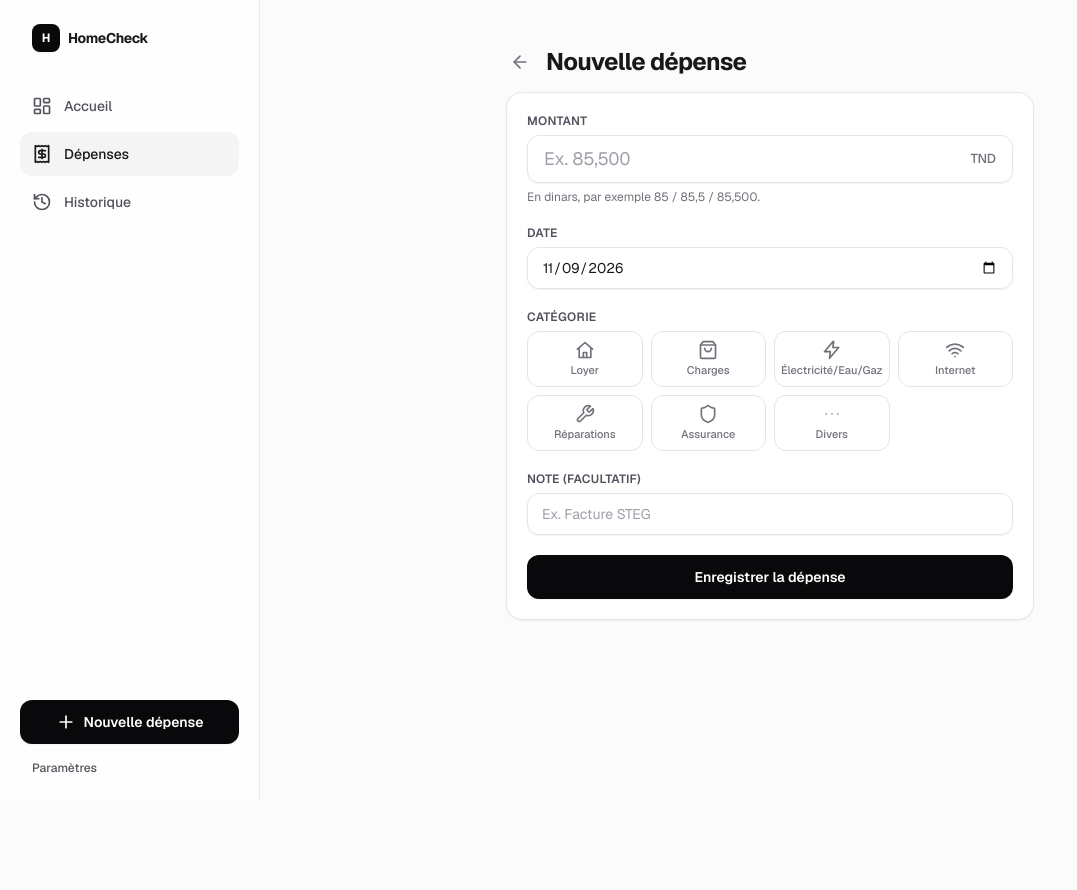
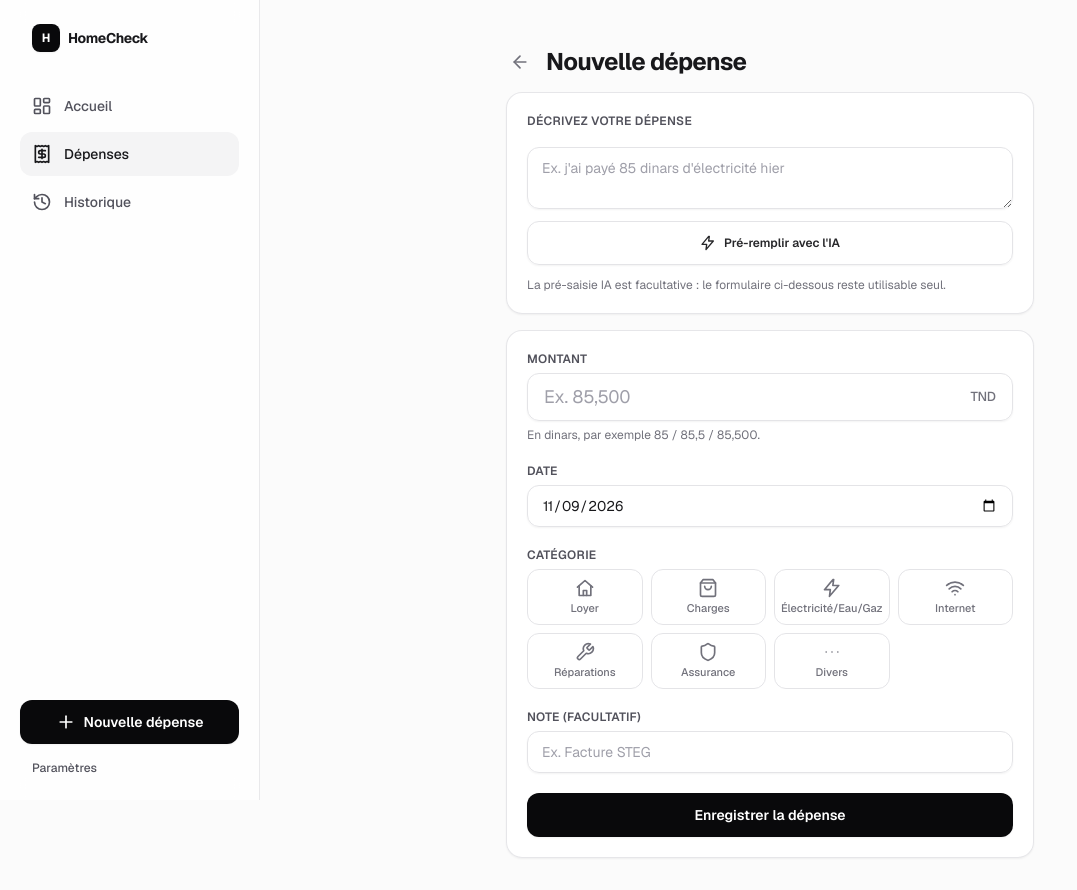
Before and after one commit to taiebbsaies/Real_estate, a Next.js app: page /budget/depenses/nouvelle in a window 1280 px wide. Shown: the whole page, without its empty margins (0-1077 px from the left). Before the commit the page ends 800 px from the top, so only its background shows below. Built offline with nearby package versions, Linux system fonts and the light colour scheme.

Commit message:
feat(budget): natural language draft input on new expense page

```diff
--- /dev/null
+++ b/app/budget/(flow)/depenses/nouvelle/_components/ExpenseDraftInput.tsx
@@ -0,0 +1,89 @@
+"use client";
+
+import type { ExpenseDraftActionState } from "@/app/actions/budget-ai";
+import { useOnlineStatus } from "@/lib/hooks/useOnlineStatus";
+import { ZapIcon } from "@/app/budget/_components/icons";
+import Alert from "@/app/budget/_components/ui/Alert";
+import { Button } from "@/app/budget/_components/ui/Button";
+import Card from "@/app/budget/_components/ui/Card";
+import {
+  fieldClass,
+  fieldErrorClass,
+  labelClass,
+} from "@/app/budget/_components/ui/Field";
+
+type ExpenseDraftInputProps = {
+  formAction: (formData: FormData) => void | Promise<void>;
+  state: ExpenseDraftActionState | null;
+  pending: boolean;
+};
+
+export default function ExpenseDraftInput({
+  formAction,
+  state,
+  pending,
+}: ExpenseDraftInputProps) {
+  const isOnline = useOnlineStatus();
+  const textErrors = state && !state.success ? state.errors?.text : undefined;
+
+  return (
+    <Card className="flex flex-col gap-4">
+      <form action={formAction} className="flex flex-col gap-3">
+        <label htmlFor="expense-text" className={labelClass}>
+          Décrivez votre dépense
+        </label>
+        <textarea
+          id="expense-text"
+          name="text"
+          rows={2}
+          maxLength={300}
+          required
+          autoComplete="off"
+          placeholder="Ex. j'ai payé 85 dinars d'électricité hier"
+          aria-invalid={!!textErrors}
+          aria-describedby={textErrors ? "expense-text-error" : undefined}
+          className={fieldClass(!!textErrors)}
+        />
+        {textErrors?.map((error) => (
+          <p
+            key={error}
+            id="expense-text-error"
+            className={fieldErrorClass}
+          >
+            {error}
+          </p>
+        ))}
+
+        {!isOnline && (
+          <Alert kind="warning" role="status">
+            <p className="font-medium leading-snug">
+              Vous êtes hors ligne : la pré-saisie IA est indisponible. Le
+              formulaire ci-dessous reste utilisable.
+            </p>
+          </Alert>
+        )}
+
+        <Button
+          type="submit"
+          variant="secondary"
+          className="w-full"
+          disabled={pending || !isOnline}
+        >
+          <ZapIcon className="h-4 w-4" />
+          {pending ? "Analyse en cours…" : "Pré-remplir avec l'IA"}
+        </Button>
+
+        {state && !state.success && state.message && (
+          <Alert kind="error" role="alert">
+            <p className="font-medium">{state.message}</p>
+          </Alert>
+        )}
+
+        <p className="text-xs text-zinc-500 dark:text-zinc-400">
+          La pré-saisie IA est facultative : le formulaire ci-dessous reste
+          utilisable seul.
+        </p>
+      </form>
+    </Card>
+  );
+}
--- /dev/null
+++ b/app/budget/(flow)/depenses/nouvelle/_components/NewExpenseFlow.tsx
@@ -0,0 +1,83 @@
+"use client";
+
+import { useState } from "react";
+import {
+  parseExpenseText,
+  type ExpenseDraftActionState,
+} from "@/app/actions/budget-ai";
+import ExpenseForm, {
+  type ExpenseFormValues,
+} from "@/app/budget/_components/ExpenseForm";
+import Alert from "@/app/budget/_components/ui/Alert";
+import ExpenseDraftInput from "./ExpenseDraftInput";
+
+type DraftState = {
+  form: ExpenseFormValues;
+  uncertainFields: string[];
+  multipleExpenses: boolean;
+};
+
+export default function NewExpenseFlow() {
+  const [state, setState] = useState<ExpenseDraftActionState | null>(null);
+  const [isSubmitting, setIsSubmitting] = useState(false);
+  const [draft, setDraft] = useState<DraftState | null>(null);
+  const [draftKey, setDraftKey] = useState(0);
+
+  async function handleDraftSubmit(formData: FormData): Promise<void> {
+    setIsSubmitting(true);
+
+    try {
+      const nextState = await parseExpenseText(null, formData);
+
+      setState(nextState);
+
+      if (nextState?.success && nextState.draft) {
+        setDraft({
+          form: {
+            id: "",
+            amount: nextState.draft.amount,
+            date: nextState.draft.date,
+            category: nextState.draft.category,
+            note: nextState.draft.note,
+          },
+          uncertainFields: nextState.uncertainFields ?? [],
+          multipleExpenses: nextState.multipleExpenses ?? false,
+        });
+        setDraftKey((key) => key + 1);
+      }
+    } finally {
+      setIsSubmitting(false);
+    }
+  }
+
+  return (
+    <div className="flex flex-col gap-4">
+      <ExpenseDraftInput
+        formAction={handleDraftSubmit}
+        state={state}
+        pending={isSubmitting}
+      />
+
+      {draft && (
+        <Alert kind="warning" role="status">
+          <p className="font-medium leading-snug">
+            Brouillon IA à vérifier
+            {draft.multipleExpenses
+              ? " — plusieurs dépenses détectées, seule la première est pré-remplie"
+              : ""}
+            {" "}:
+            les champs signalés méritent votre attention. Rien ne sera
+            enregistré avant que vous ne validiez.
+          </p>
+        </Alert>
+      )}
+
+      <ExpenseForm
+        mode="create"
+        key={draftKey}
+        expense={draft?.form}
+        highlightFields={draft?.uncertainFields}
+      />
+    </div>
+  );
+}
--- a/app/budget/(flow)/depenses/nouvelle/page.tsx
+++ b/app/budget/(flow)/depenses/nouvelle/page.tsx
@@ -1,6 +1,6 @@
 import type { Metadata } from "next";
 import ScreenHeader from "@/app/budget/_components/ScreenHeader";
-import ExpenseForm from "@/app/budget/_components/ExpenseForm";
+import NewExpenseFlow from "./_components/NewExpenseFlow";
 
 export const metadata: Metadata = {
   title: "Nouvelle dépense",
@@ -15,7 +15,7 @@ export default function NewExpensePage() {
         backLabel="Retour aux dépenses"
       />
       <div className="px-4 pb-8 pt-2">
-        <ExpenseForm mode="create" />
+        <NewExpenseFlow />
       </div>
     </div>
   );
--- a/app/budget/_components/AmountInput.tsx
+++ b/app/budget/_components/AmountInput.tsx
@@ -9,6 +9,7 @@ type AmountInputProps = Omit<
   label: string;
   hint?: string;
   errors?: string[];
+  highlight?: boolean;
   size?: "lg" | "md";
 };
 
@@ -22,12 +23,13 @@ export default function AmountInput({
   label,
   hint,
   errors,
+  highlight = false,
   size = "lg",
   ...inputProps
 }: AmountInputProps) {
   return (
     <Field id={id} label={label} hint={hint} errors={errors}>
-      <div className={fieldShellClass(!!errors)}>
+      <div className={fieldShellClass(!!errors || highlight)}>
         <input
           id={id}
           name={id}
@@ -35,7 +37,7 @@ export default function AmountInput({
           inputMode="decimal"
           autoComplete="off"
           required
-          aria-invalid={!!errors}
+          aria-invalid={!!errors || highlight}
           aria-describedby={errors ? `${id}-error` : undefined}
           className={`tabular-nums w-full bg-transparent text-zinc-900 outline-none placeholder:font-normal placeholder:text-zinc-400 dark:text-zinc-100 dark:placeholder:text-zinc-600 ${sizeClasses[size]}`}
           {...inputProps}
--- a/app/budget/_components/ExpenseForm.tsx
+++ b/app/budget/_components/ExpenseForm.tsx
@@ -39,6 +39,7 @@ export type ExpenseFormValues = {
 type ExpenseFormProps = {
   mode: "create" | "edit";
   expense?: ExpenseFormValues;
+  highlightFields?: string[];
 };
 
 function todayLocalIso(): string {
@@ -66,7 +67,7 @@ function SubmitButton({ disabled = false }: { disabled?: boolean }) {
   );
 }
 
-export default function ExpenseForm({ mode, expense }: ExpenseFormProps) {
+export default function ExpenseForm({ mode, expense, highlightFields }: ExpenseFormProps) {
   const router = useRouter();
   const [state, formAction] = useActionState(
     mode === "create" ? createExpense : updateExpense,
@@ -76,6 +77,11 @@ export default function ExpenseForm({ mode, expense }: ExpenseFormProps) {
   const [date, setDate] = useState<string | undefined>(expense?.date);
   const dialogRef = useRef<HTMLDialogElement>(null);
   const isOnline = useOnlineStatus();
+  const isHighlighted = (field: string) =>
+    mode === "create" && (highlightFields?.includes(field) ?? false);
+  const dateHighlighted = isHighlighted("date");
+  const categoryHighlighted = isHighlighted("category");
+  const noteHighlighted = isHighlighted("note");
 
   const today = useSyncExternalStore(
     subscribeToNothing,
@@ -112,6 +118,7 @@ export default function ExpenseForm({ mode, expense }: ExpenseFormProps) {
             label="Montant"
             hint="En dinars, par exemple 85 / 85,5 / 85,500."
             errors={state?.errors?.amount}
+            highlight={isHighlighted("amount")}
             placeholder="Ex. 85,500"
             defaultValue={expense?.amount ?? ""}
           />
@@ -122,11 +129,11 @@ export default function ExpenseForm({ mode, expense }: ExpenseFormProps) {
               name="date"
               type="date"
               required
-              aria-invalid={!!state?.errors?.date}
+              aria-invalid={!!state?.errors?.date || dateHighlighted}
               aria-describedby={state?.errors?.date ? "date-error" : undefined}
               value={dateValue}
               onChange={(event) => setDate(event.target.value)}
-              className={fieldClass(!!state?.errors?.date)}
+              className={fieldClass(!!state?.errors?.date || dateHighlighted)}
             />
           </Field>
 
@@ -159,6 +166,9 @@ export default function ExpenseForm({ mode, expense }: ExpenseFormProps) {
                 {error}
               </p>
             ))}
+            {categoryHighlighted && !state?.errors?.category?.length && (
+              <p className={fieldErrorClass}>Catégorie à vérifier.</p>
+            )}
           </fieldset>
 
           <Field id="note" label="Note (facultatif)" errors={state?.errors?.note}>
@@ -168,11 +178,11 @@ export default function ExpenseForm({ mode, expense }: ExpenseFormProps) {
               type="text"
               maxLength={200}
               autoComplete="off"
-              aria-invalid={!!state?.errors?.note}
+              aria-invalid={!!state?.errors?.note || noteHighlighted}
               aria-describedby={state?.errors?.note ? "note-error" : undefined}
               placeholder="Ex. Facture STEG"
               defaultValue={expense?.note ?? ""}
-              className={fieldClass(!!state?.errors?.note)}
+              className={fieldClass(!!state?.errors?.note || noteHighlighted)}
             />
           </Field>
 
```
